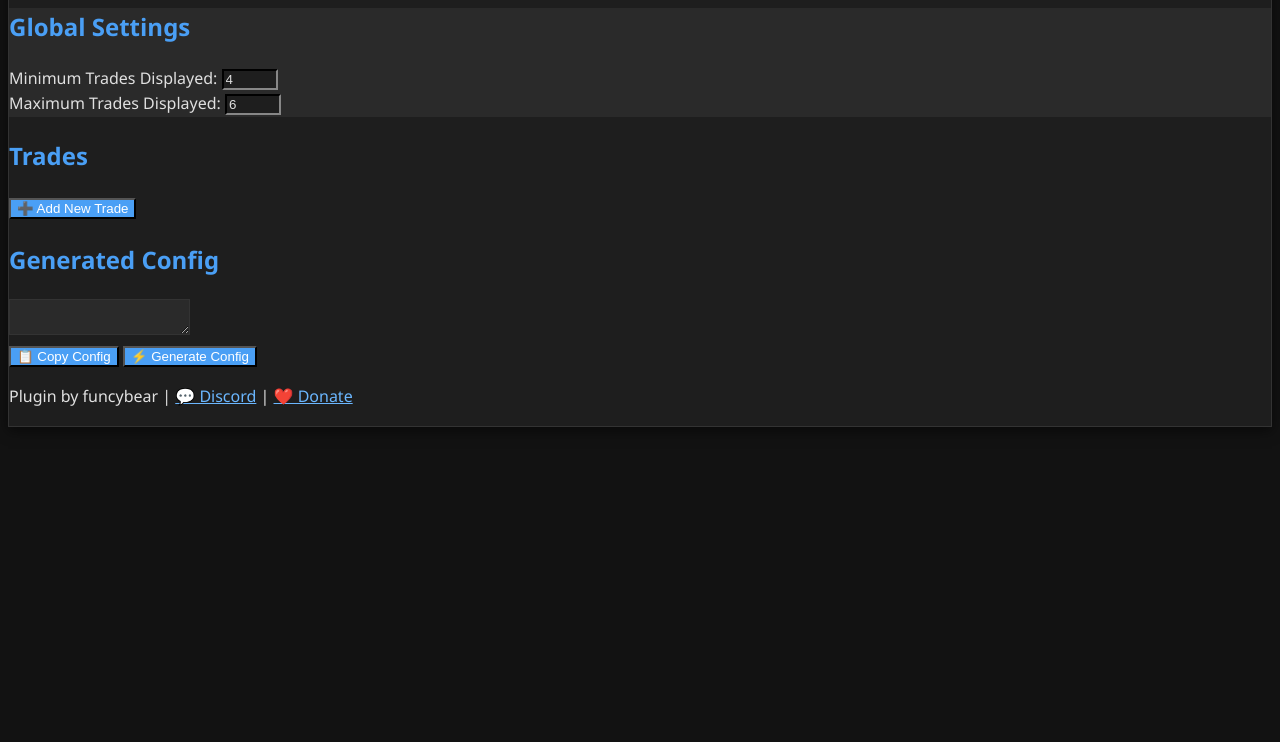
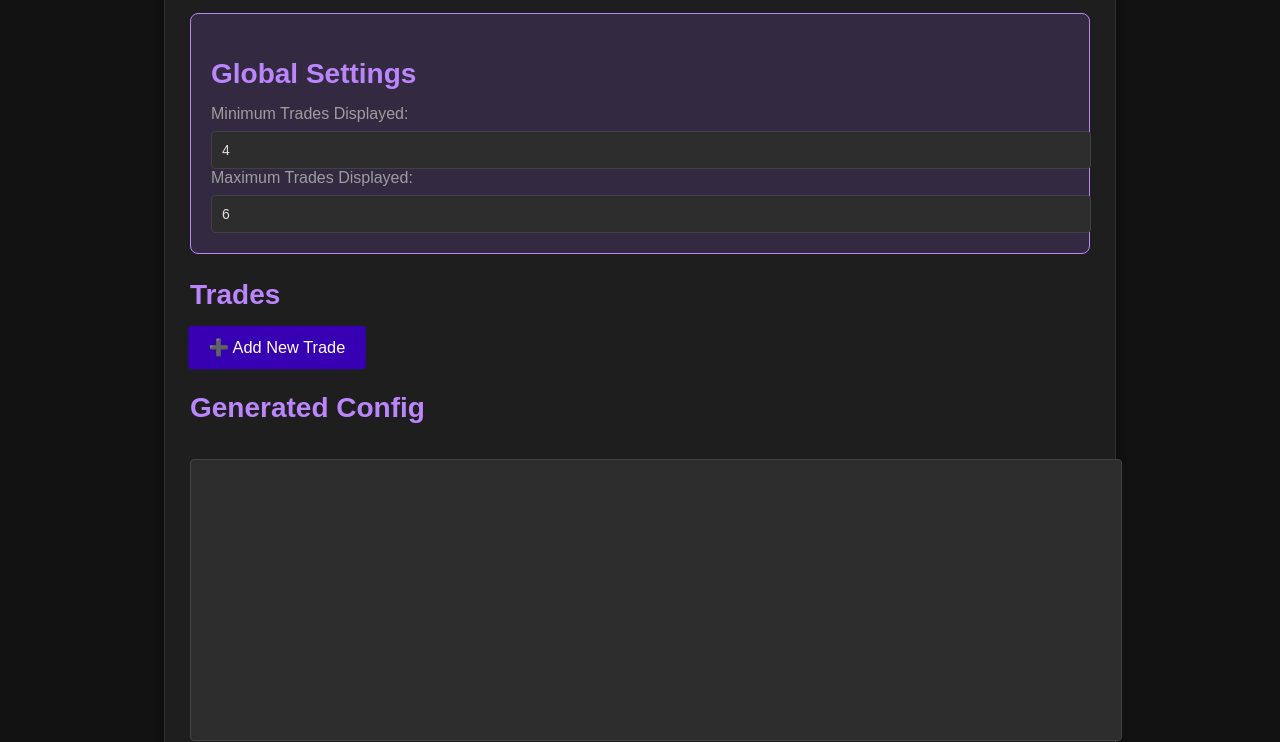
Before and after one commit to funcybear/funcybear.github.io, a plain HTML site: page index.html in a window 1280 px wide. Shown: the part 141-883 px from the top of the page. Before the commit the page ends 800 px from the top, so only its background shows below. Drawn offline with nearby package versions, Linux system fonts and the light colour scheme.

Commit message:
New Color.html

```diff
--- a/index.html
+++ b/index.html
@@ -1,138 +1,209 @@
-<!-- why u looking on the code???????????????????????????????-->
 <!DOCTYPE html>
 <html lang="en">
 <head>
     <meta charset="UTF-8">
     <meta name="viewport" content="width=device-width, initial-scale=1.0">
-    <title>Wandering Trader Trades Config Generator</title>
+    <title>Wandering Trader Config Generator</title>
     <link rel="stylesheet" href="https://cdnjs.cloudflare.com/ajax/libs/animate.css/4.1.1/animate.min.css">
     <style>
-:root {
-    --bg-primary: #121212;
-    --bg-secondary: #1e1e1e;
-    --bg-tertiary: #2a2a2a;
-    --text-primary: #e0e0e0;
-    --text-secondary: #a0a0a0;
-    --accent-blue: #4a9ff5;
-    --accent-blue-dark: #2a5d8a;
-    --accent-blue-light: #6bb7ff;
-    --border-color: #333;
-    --shadow-color: rgba(0, 0, 0, 0.5);
-    --success-color: #4CAF50;
-    --error-color: #f44336;
+        body {
+            font-family: 'Arial', sans-serif;
+            margin: 0;
+            padding: 20px;
+            background-color: #121212;
+            color: #E0E0E0;
         }
 
-body {
-    font-family: 'Segoe UI', Tahoma, Geneva, Verdana, sans-serif;
-    background-color: var(--bg-primary);
-    color: var(--text-primary);
-    line-height: 1.6;
+        h1, h2, h3 {
+            color: #BB86FC;
+            margin-bottom: 15px;
+        }
+
+        h2 {
+            font-size: 28px;
+        }
+
+        h3 {
+            font-size: 20px;
         }
 
         .container {
-    background-color: var(--bg-secondary);
-    border: 1px solid var(--border-color);
-    box-shadow: 0 4px 12px var(--shadow-color);
+            max-width: 900px;
+            margin: 0 auto;
+            padding: 25px;
+            background-color: #1E1E1E;
+            border-radius: 8px;
+            box-shadow: 0px 4px 10px rgba(0, 0, 0, 0.5);
+            border: 1px solid #333;
         }
 
-h1, h2, h3 {
-    color: var(--accent-blue);
+        .trade-container {
+            margin-bottom: 20px;
+            padding: 15px;
+            background-color: #252525;
+            border-radius: 6px;
+            border: 1px solid #333;
         }
 
-.trade {
-    background-color: var(--bg-tertiary);
-    border-color: var(--border-color);
+        .trade-item {
+            margin-bottom: 15px;
         }
 
-.trade:hover {
-    border-color: var(--accent-blue-dark);
-    box-shadow: 0 2px 10px var(--shadow-color);
+        label {
+            display: block;
+            margin-bottom: 8px;
+            color: #9E9E9E;
+            font-weight: 500;
         }
 
         input, select {
-    background-color: var(--bg-secondary);
-    color: var(--text-primary);
-    border-color: var(--border-color);
+            width: 100%;
+            padding: 10px;
+            background-color: #2D2D2D;
+            color: #E0E0E0;
+            border: 1px solid #424242;
+            border-radius: 4px;
+            font-size: 14px;
+            transition: all 0.3s ease;
         }
 
         input:focus, select:focus {
-    border-color: var(--accent-blue);
-    box-shadow: 0 0 0 3px rgba(74, 159, 245, 0.2);
+            border-color: #BB86FC;
+            box-shadow: 0 0 0 2px rgba(187, 134, 252, 0.3);
+            outline: none;
+        }
+
+        .button-container {
+            margin-top: 25px;
+            display: flex;
+            gap: 15px;
+            justify-content: center;
         }
 
         button {
-    background-color: var(--accent-blue);
+            padding: 12px 20px;
+            background-color: #3700B3;
             color: white;
+            border: none;
+            border-radius: 4px;
+            font-size: 16px;
+            cursor: pointer;
+            transition: all 0.3s ease;
         }
 
         button:hover {
-    background-color: var(--accent-blue-dark);
+            background-color: #6200EE;
+            transform: translateY(-2px);
+        }
+
+        .copy-button {
+            background-color: #03DAC6;
+            color: #121212;
+        }
+
+        .copy-button:hover {
+            background-color: #018786;
         }
 
         .remove-trade {
-    background-color: var(--error-color);
+            background-color: #CF6679;
         }
 
         .remove-trade:hover {
-    background-color: #d32f2f;
+            background-color: #B00020;
         }
 
         #output {
-    background-color: var(--bg-tertiary);
-    border-color: var(--border-color);
-    color: var(--text-primary);
+            width: 100%;
+            height: 250px;
+            margin-top: 20px;
+            background-color: #2D2D2D;
+            color: #E0E0E0;
+            border: 1px solid #424242;
+            border-radius: 4px;
+            font-family: 'Courier New', monospace;
+            padding: 15px;
+            resize: none;
+            font-size: 14px;
+            line-height: 1.5;
         }
 
         .settings {
-    background-color: var(--bg-tertiary);
-    border-color: var(--border-color);
+            margin-bottom: 25px;
+            padding: 20px;
+            background-color: #332940;
+            border-radius: 8px;
+            border: 1px solid #BB86FC;
         }
 
         .note {
-    color: var(--text-secondary);
+            font-size: 0.85em;
+            color: #757575;
+            font-style: italic;
+            margin-top: 5px;
+        }
+
+        .hidden {
+            display: none;
         }
 
         .footer {
-    border-top-color: var(--border-color);
+            margin-top: 30px;
+            font-size: 0.9em;
+            color: #757575;
+            text-align: center;
+            padding-top: 15px;
+            border-top: 1px solid #333;
         }
 
         .footer a {
-    color: var(--accent-blue-light);
+            color: #03DAC6;
+            text-decoration: none;
         }
 
-/* Animations */
-@keyframes pulse-blue {
-    0% { box-shadow: 0 0 0 0 rgba(74, 159, 245, 0.7); }
-    70% { box-shadow: 0 0 0 10px rgba(74, 159, 245, 0); }
-    100% { box-shadow: 0 0 0 0 rgba(74, 159, 245, 0); }
+        .footer a:hover {
+            text-decoration: underline;
+        }
+
+        @keyframes fadeIn {
+            from { opacity: 0; }
+            to { opacity: 1; }
+        }
+
+        @keyframes fadeInUp {
+            from {
+                opacity: 0;
+                transform: translateY(10px);
+            }
+            to {
+                opacity: 1;
+                transform: translateY(0);
+            }
         }
 
         .pulse {
-    animation: pulse-blue 2s infinite;
+            animation: pulse 1.5s infinite;
         }
 
-/* Scrollbar styling */
-::-webkit-scrollbar {
-    width: 10px;
+        @keyframes pulse {
+            0% { transform: scale(1); }
+            50% { transform: scale(1.05); }
+            100% { transform: scale(1); }
         }
 
-::-webkit-scrollbar-track {
-    background: var(--bg-secondary);
+        /* Responsive adjustments */
+        @media (max-width: 768px) {
+            .container {
+                padding: 15px;
             }
 
-::-webkit-scrollbar-thumb {
-    background: var(--accent-blue-dark);
-    border-radius: 5px;
+            .button-container {
+                flex-direction: column;
             }
 
-::-webkit-scrollbar-thumb:hover {
-    background: var(--accent-blue);
+            button {
+                width: 100%;
             }
-
-/* Selection color */
-::selection {
-    background: var(--accent-blue);
-    color: white;
         }
     </style>
 </head>
```
Lines whose indentation alone changed are shown as unchanged.
